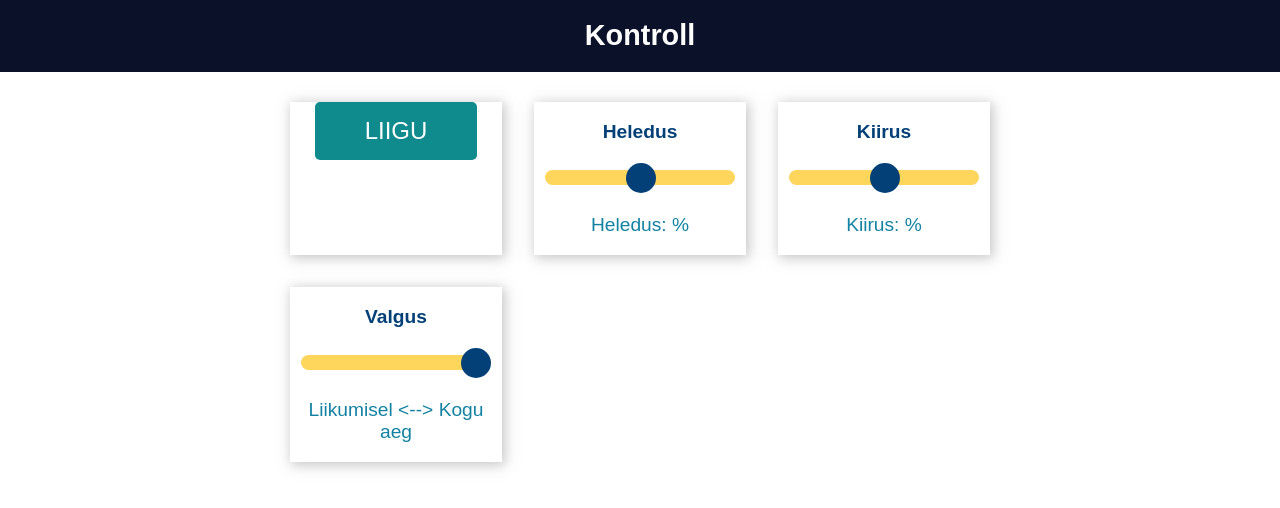
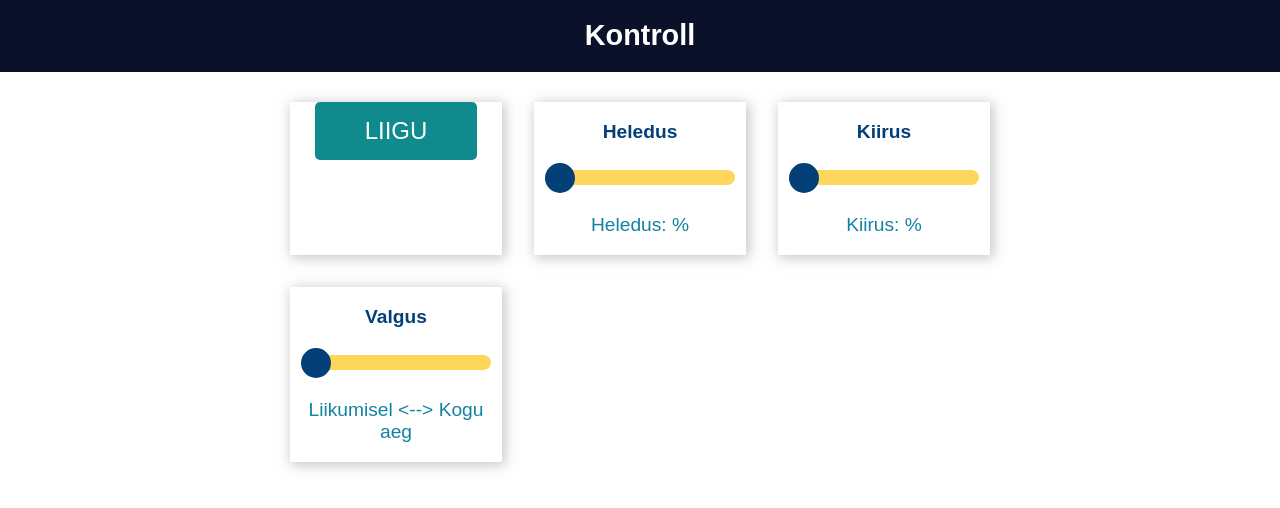
Before and after one commit to moondonkey/Portaal_orkester, a plain HTML site: page data/index.html in a window 1280 px wide. Drawn offline with Linux system fonts and the light colour scheme.

Commit message:
suht rahul

```diff
--- a/data/index.html
+++ b/data/index.html
@@ -21,21 +21,21 @@
             <div class="card">
                 <p class="card-title">Heledus</p>
                 <p class="switch">
-                    <input type="range" onchange="updateSliderPWM(this)" id="slider2" min="1" max="100" step="1" value ="sliderValue2" class="slider">
+                    <input type="range" onchange="updateSliderPWM(this)" id="slider2" min="1" max="100" step="1" value ="1" class="slider">
                 </p>
                 <p class="state">Heledus: <span id="sliderValue2"></span> &percnt;</p>
             </div>
             <div class="card">
                 <p class="card-title"> Kiirus</p>
                 <p class="switch">
-                    <input type="range" onchange="updateSliderPWM(this)" id="slider3" min="1" max="100" step="1" value ="sliderValue3" class="slider">
+                    <input type="range" onchange="updateSliderPWM(this)" id="slider3" min="1" max="100" step="1" value ="1" class="slider">
                 </p>
                 <p class="state">Kiirus: <span id="sliderValue3"></span> &percnt;</p>
             </div>
             <div class="card">
                 <p class="card-title"> Valgus</p>
                 <p class="switch">
-                    <input type="range" onchange="updateSliderPWM(this)" id="slider4" min="1" max="2" step="1" value ="sliderValue4" class="slider">
+                    <input type="range" onchange="updateSliderPWM(this)" id="slider4" min="1" max="2" step="1" value ="1" class="slider">
                 </p>
                 <p class="state">Liikumisel &lt;-<span id="sliderValue4"></span>-&gt; Kogu aeg</p>
             </div>
```
Also changed, not shown: 1 other file.
